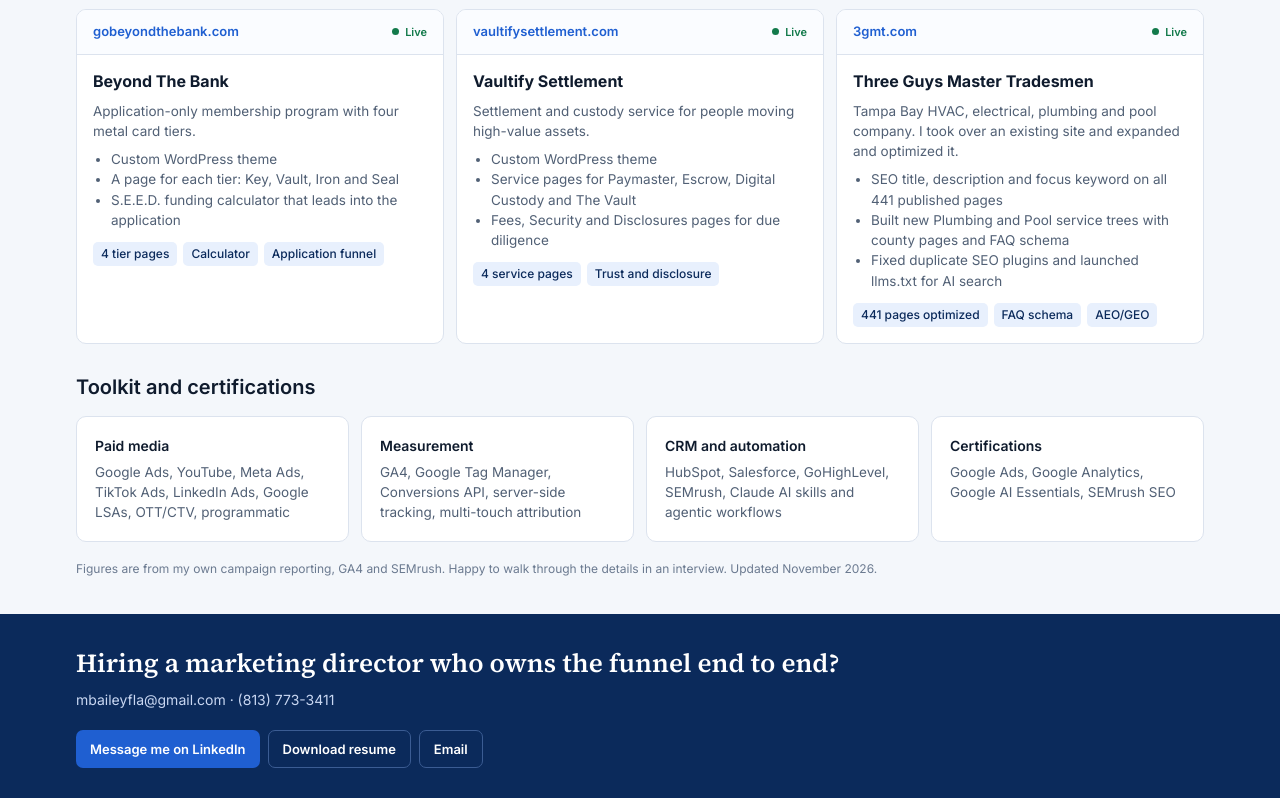
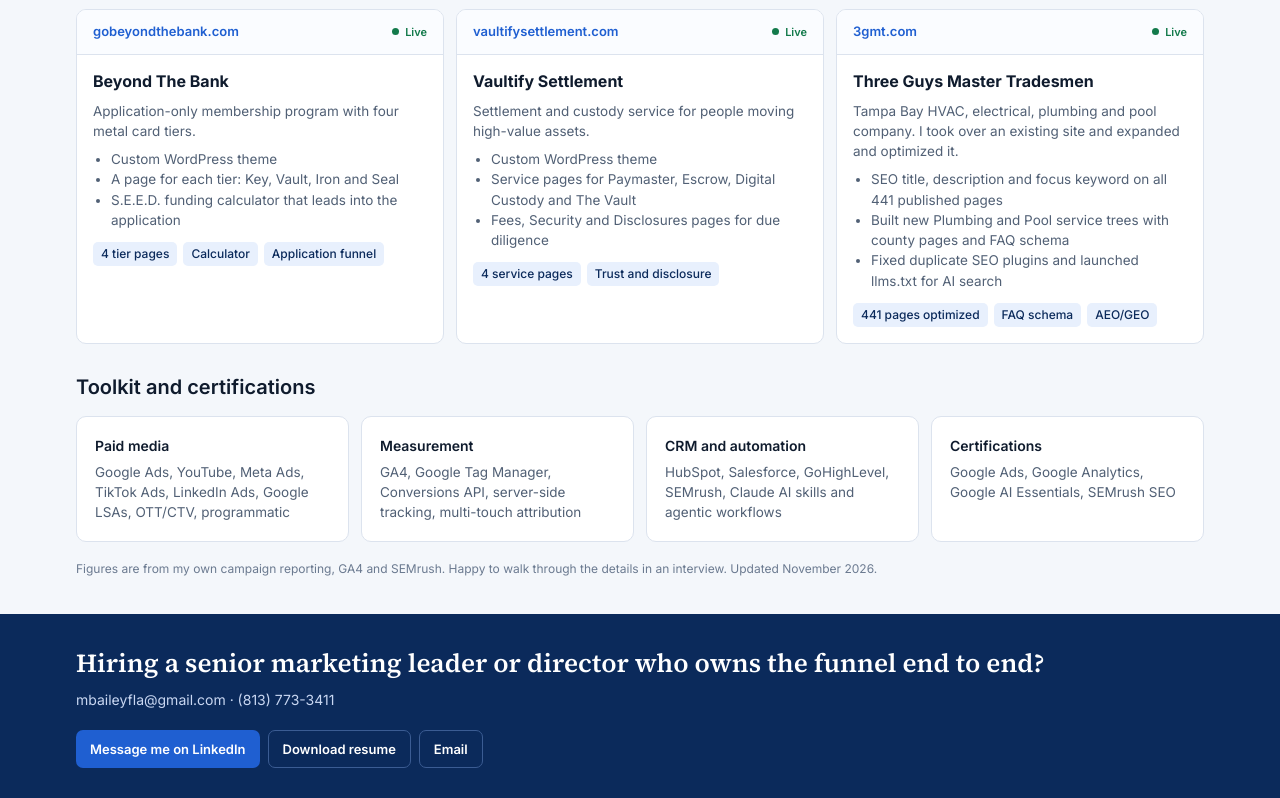
Before and after one commit to mbaileyfla2026/portfolio, a plain HTML site: page index.html in a window 1280 px wide. Shown: the part 3168-3966 px from the top of the page. Drawn offline with Linux system fonts and the light colour scheme.

Commit message:
Contact CTA: senior marketing leader or director
Co-Authored-By: Claude Opus 5.5 <noreply@anthropic.com>
Claude-Session: https://claude.ai/code/session_012u5cydhi1t1YNyJfM7VBez

```diff
--- a/index.html
+++ b/index.html
@@ -350,7 +350,7 @@ td.res b{color:var(--blue-d)}
 </main>
 
 <footer class="foot" id="contact"><div class="wrap">
-  <div><h2>Hiring a marketing director who owns the funnel end to end?</h2><p>mbaileyfla@gmail.com · (813) 773-3411</p></div>
+  <div><h2>Hiring a senior marketing leader or director who owns the funnel end to end?</h2><p>mbaileyfla@gmail.com · (813) 773-3411</p></div>
   <div class="btns">
     <a class="btn primary" href="https://linkedin.com/in/matthewsbailey">Message me on LinkedIn</a>
     <a class="btn ghost" href="Matthew_Bailey_Resume.pdf" download>Download resume</a>
```
